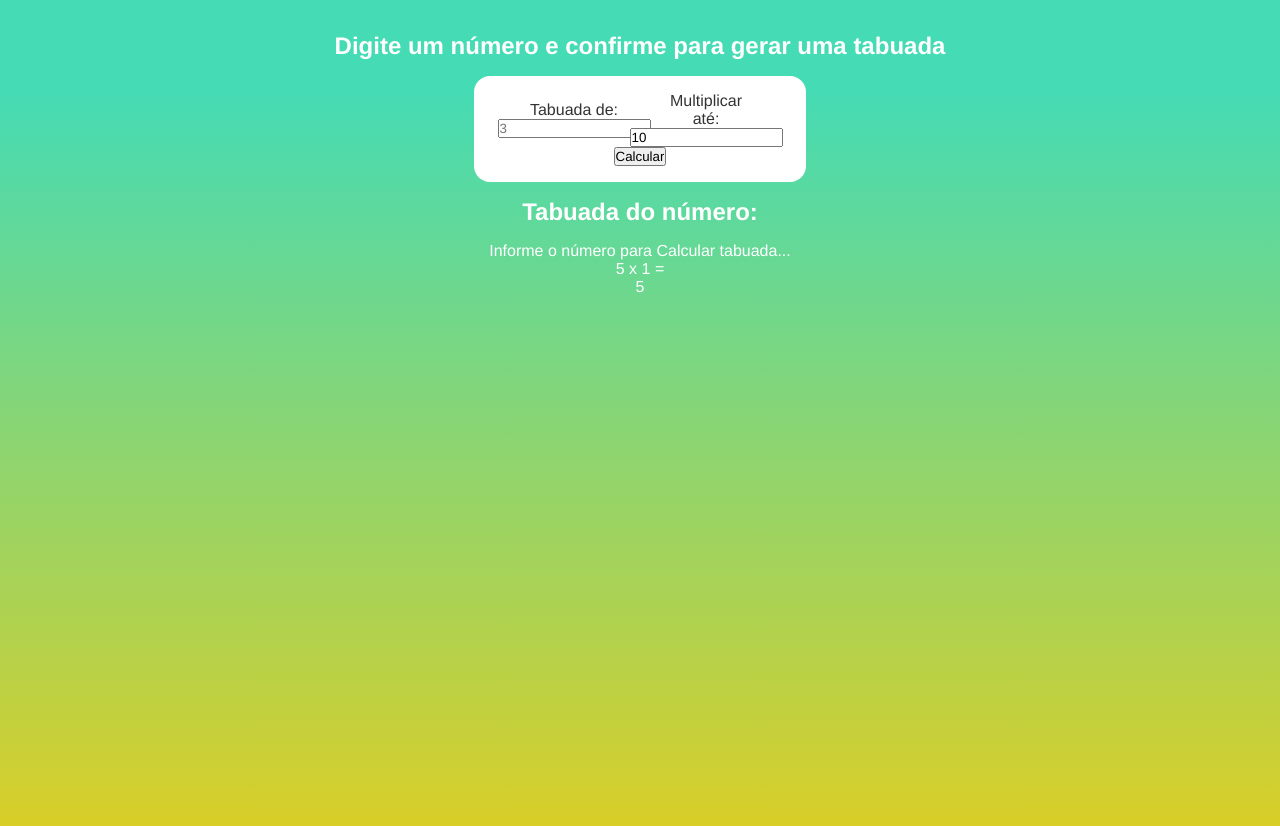
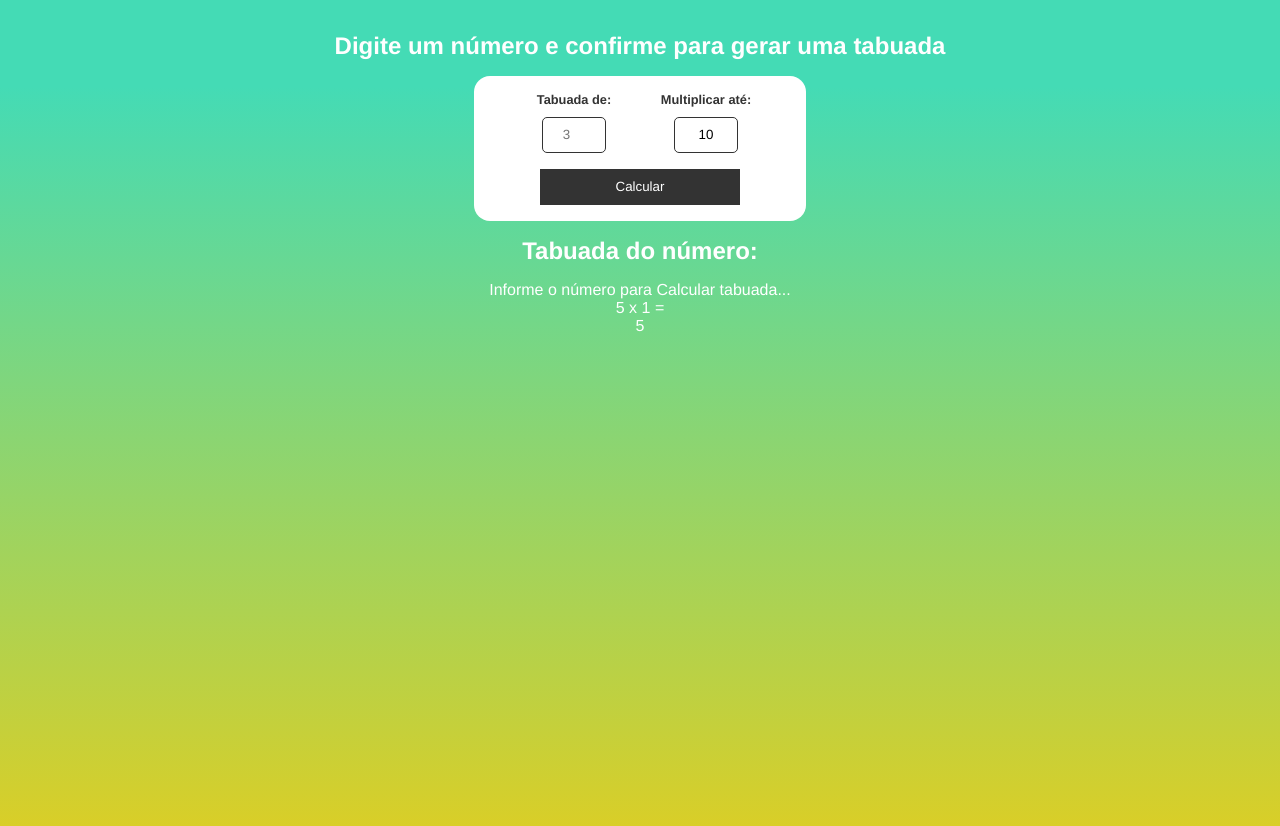
Before and after one commit to AbdenigoCoelho/Projeto-Tabuada, a plain HTML site: page index.html in a window 1280 px wide. Drawn offline with Linux system fonts and the light colour scheme.

Commit message:
Styles CSS

```diff
--- a/css/styles.css
+++ b/css/styles.css
@@ -46,3 +46,28 @@ h2 {
     width: 100px;
     margin: 0 1rem;
 }
+
+.form-control label {
+    margin-bottom: 0.6rem;
+    font-size: 0.8rem;
+    font-weight: bold;
+}
+
+.form-control input {
+    margin-bottom: 1rem;
+    flex: 1;
+    padding: 0.6rem 0.4rem;
+    border: 1px solid #333;
+    width: 50px;
+    border-radius: 5px;
+    text-align: center;
+}
+
+#multiplication-form input[type="submit"] {
+    max-height: 50px;
+    padding: 0.6rem 1.2rem;
+    width: 200px;
+    color: #FFF;
+    background-color: #333;
+    border: 1px solid #333;
+}
```
